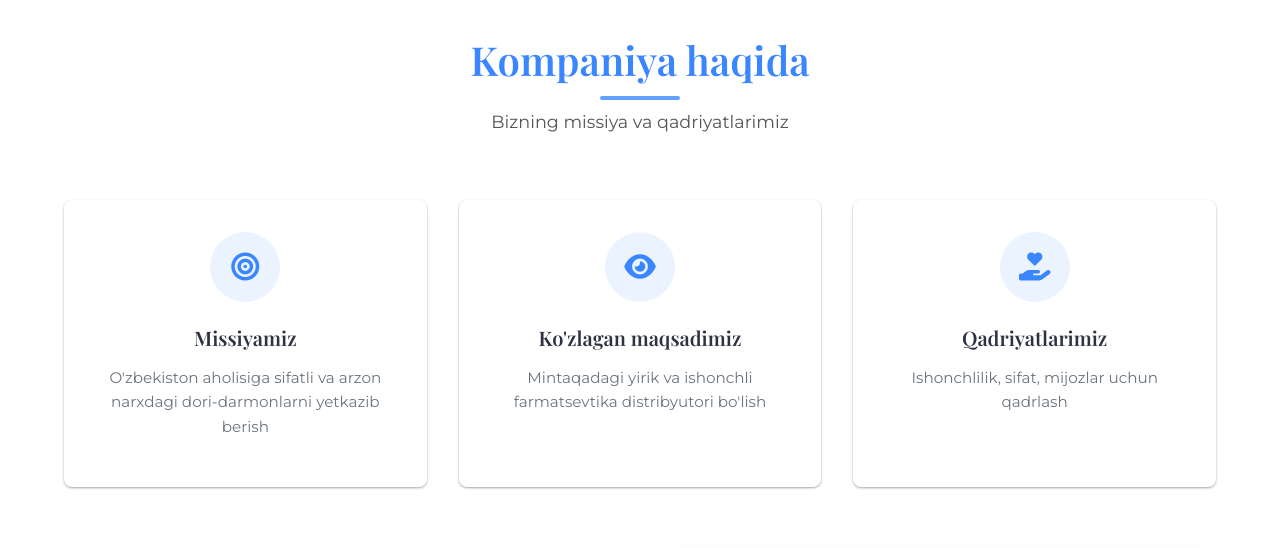
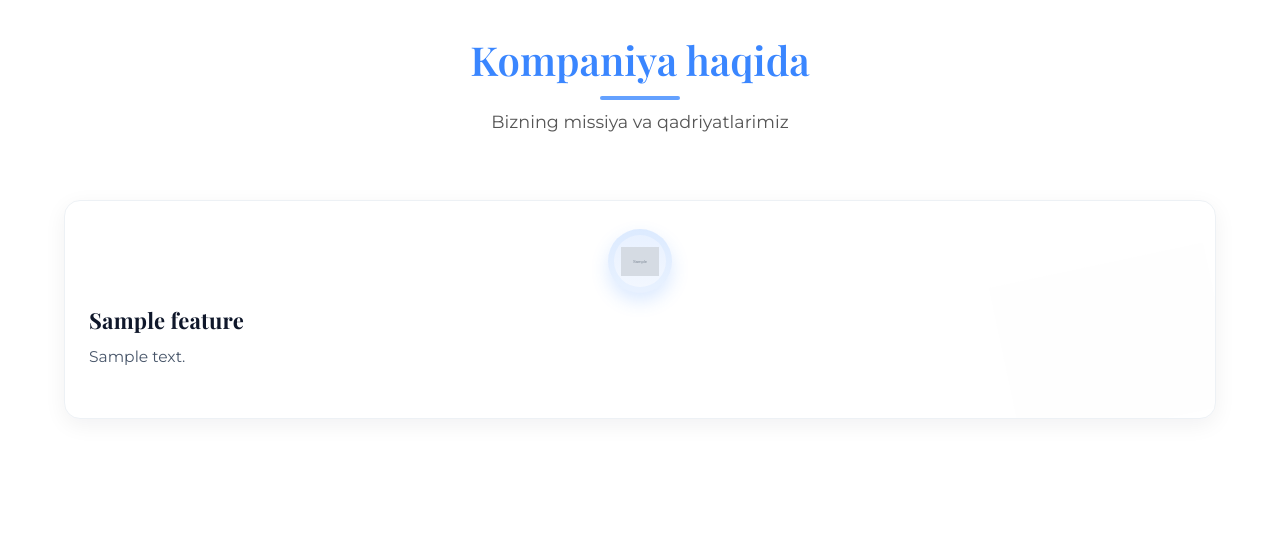
Before and after one commit to davronovuz/biotektpharm, a Django app: template templates/index.html in a window 1280 px wide. Shown: the part 860-1408 px from the top of the page. Run offline with Django 5.2, Linux system fonts and the light colour scheme; the template is opened without the code that fills it: most values are stand-ins (such as "Sample title", 1, 10 or a date in 2020); grey boxes marked "Sample" are stand-in pictures.

Commit message:
absjasvbajs gs

```diff
--- a/static/css/styles.css
+++ b/static/css/styles.css
@@ -269,6 +269,79 @@
 .experience-badge span{ font-size:2rem; font-weight:700; }
 .experience-badge small{ font-size:.75rem; }
 
+/* Grid + card (sizdagi bilan bir xil bo‘lsa aynan qoldiring) */
+.about-grid{
+  display:grid;
+  grid-template-columns:repeat(auto-fit, minmax(280px,1fr));
+  gap:24px;
+  margin-bottom:48px;
+}
+.about-card{
+  position:relative;
+  overflow:hidden;
+  padding:28px 24px 32px;
+  border-radius:16px;
+  background:#fff;
+  border:1px solid #edf1f5;
+  box-shadow:0 6px 22px rgba(10,16,26,.06);
+  transition:transform .25s ease, box-shadow .25s ease, border-color .25s ease;
+  text-align:left;
+  isolation:isolate;
+}
+.about-card:hover{
+  transform:translateY(-6px);
+  box-shadow:0 12px 32px rgba(10,16,26,.12);
+  border-color:rgba(58,134,255,.25);
+}
+
+/* Dumaloq badge */
+.card-icon{
+  width:64px; height:64px;
+  display:flex; align-items:center; justify-content:center;
+  border-radius:50%;
+  background:linear-gradient(180deg, rgba(58,134,255,.12), rgba(58,134,255,.06));
+  color:var(--primary);
+  box-shadow:0 8px 18px rgba(58,134,255,.18), inset 0 0 0 6px rgba(58,134,255,.06);
+  font-size:22px;
+  margin-bottom:14px;
+}
+
+/* Badge ichida FA ikon yoki rasm bo‘lishi mumkin */
+.card-icon i{ font-size:22px; line-height:1; }
+.card-icon img{
+  width:60%; height:60%; object-fit:contain; display:block; filter:none;
+}
+
+/* Sarlavha/tekst */
+.about-card .card-title{
+  font-family:var(--font-secondary);
+  font-weight:700;
+  font-size:clamp(18px,2.2vw,22px);
+  color:#0f172a;
+  margin:4px 0 10px;
+  letter-spacing:.2px;
+}
+.about-card .card-text{
+  font-size:15.5px;
+  line-height:1.7;
+  color:#475569;
+}
+
+/* Figma’dagi katta xira watermark */
+.card-watermark{
+  position:absolute;
+  right:-8px; bottom:-10px;
+  z-index:-1; opacity:.08; line-height:1;
+  transform:rotate(-6deg);
+}
+.card-watermark i{ font-size:clamp(120px,22vw,190px); color:#0b1220; }
+.card-watermark img{
+  width:clamp(160px,26vw,220px);
+  height:auto; opacity:.10; filter:grayscale(100%);
+  transform:rotate(-6deg);
+}
+
+
 /* ===== HISTORY (Timeline) ===== */
 .history{ padding:8rem 0; background:#f9f9f9; }
 .section-header{ text-align:center; margin-bottom:4rem; opacity:0; animation:fadeUp 1s ease-out .2s forwards; }
--- a/templates/index.html
+++ b/templates/index.html
@@ -84,44 +84,43 @@
     </div>
 
     <div class="about-grid">
+      {% for f in features %}
         <div class="about-card">
+          <!-- Dumaloq ikon badge -->
           <div class="card-icon">
-                        <i class="fas fa-bullseye"></i>
-                    </div>
-                    <h3 data-i18n="mission_title">Missiyamiz</h3>
-                    <p data-i18n="mission_text">O'zbekiston aholisiga sifatli va arzon narxdagi dori-darmonlarni yetkazib berish</p>
+            {% if f.icon_image %}
+              <img src="{{ f.icon_image.url }}" alt="{{ f.title }}">
+            {% elif f.icon_class %}
+              <i class="{{ f.icon_class }}"></i>
+            {% else %}
+              <i class="fas fa-circle"></i>
+            {% endif %}
           </div>
 
-                <div class="about-card">
-                    <div class="card-icon">
-                        <i class="fas fa-eye"></i>
+          <h3 class="card-title">{{ f.title }}</h3>
+          <p class="card-text">{{ f.text }}</p>
+
+          <!-- Katta xira watermark ikon/rasm (figma-style) -->
+          <span class="card-watermark">
+            {% if f.watermark_image %}
+              <img src="{{ f.watermark_image.url }}" alt="">
+            {% elif f.icon_image %}
+              <img src="{{ f.icon_image.url }}" alt="">
+            {% elif f.icon_class %}
+              <i class="{{ f.icon_class }}"></i>
+            {% else %}
+              <i class="fas fa-circle"></i>
+            {% endif %}
+          </span>
         </div>
-                    <h3 data-i18n="vision_title">Ko'zlagan maqsadimiz</h3>
-                    <p data-i18n="vision_text">Mintaqadagi  yirik va ishonchli farmatsevtika distribyutori bo'lish</p>
+      {% empty %}
+        <p class="muted">Hozircha ma’lumot yo‘q.</p>
+      {% endfor %}
     </div>
 
-                <div class="about-card">
-                    <div class="card-icon">
-                        <i class="fas fa-hand-holding-heart"></i>
-                    </div>
-                    <h3 data-i18n="values_title">Qadriyatlarimiz</h3>
-                    <p data-i18n="values_text">Ishonchlilik, sifat, mijozlar uchun qadrlash</p>
-                </div>
-            </div>
-
-            <div class="about-content">
-                <div class="about-text">
-                    <h3 data-i18n="about_content_title">BIOTEK FARM haqida</h3>
-                    <p data-i18n="about_content_text">2017 yilda tashkil etilgan BIOTEK FARM O'zbekiston farmatsevtika bozorining yetakchi distribyutorlaridan biridir. Biz 5000 dan ortiq dori vositalari, 3200 dan ortiq faol mijozlar va 20 dan ortiq xalqaro hamkorlarga ega bo'lgan ishonchli kompaniyamiz.</p>
-                </div>
-                <div class="about-image">
-                    <div class="image-frame">
-                        <img src="{% static 'images/rasm_banner.JPG' %}" alt="BiotekPharm Team">
-                    </div>
-                </div>
-            </div>
   </div>
 </section>
+
 
     <!-- History Timeline -->
     <section class="history" id="history">
```
Also changed, not shown: app/views.py (+8 -2 lines), app/migrations/0005_featurecard.py (added). Lines whose indentation alone changed are shown as unchanged.
